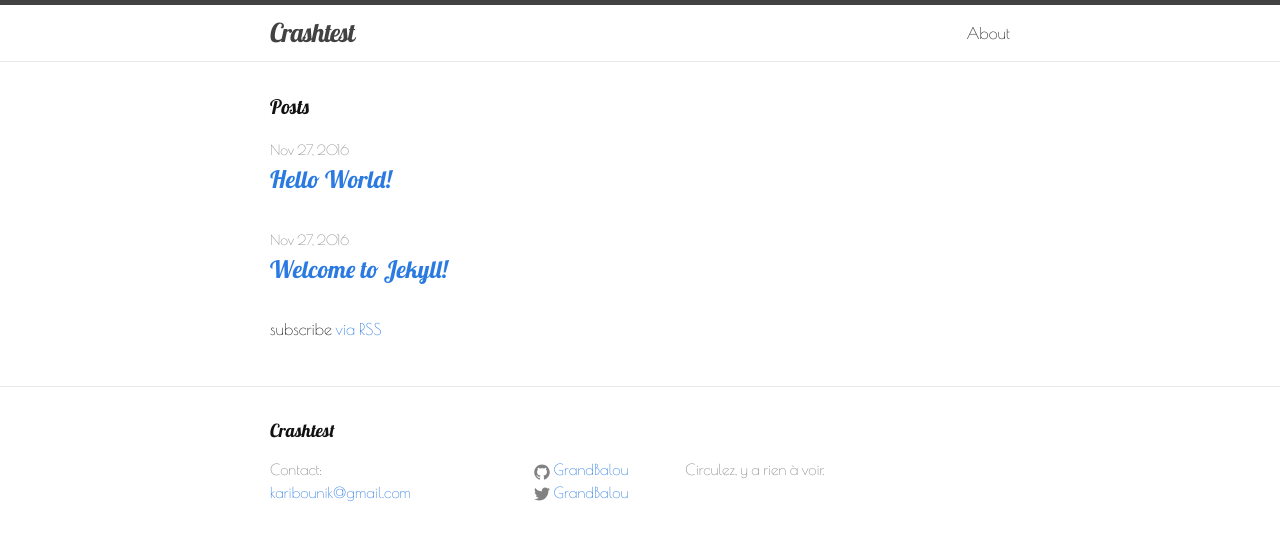
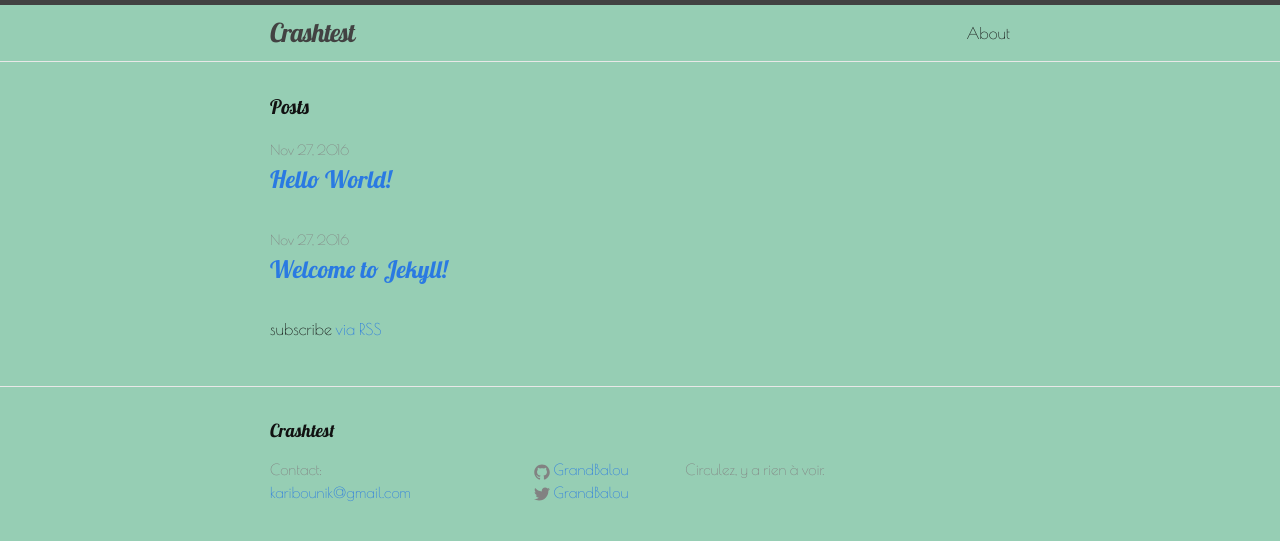
Before and after one commit to GrandBalou/grandbalou.github.io, a Jekyll site: the page built from index.html, in a window 1280 px wide. Shown: the top 541 px of the page. Built offline with Jekyll 4.4.1, drawn with Linux system fonts in a browser that asks for light colours.

Commit message:
Update main.scss

```diff
--- a/css/main.scss
+++ b/css/main.scss
@@ -16,7 +16,7 @@ $base-line-height: 1.5;
 $spacing-unit:     30px;
 
 $text-color:       #111;
-$background-color: white;
+$background-color: #96ceb4;
 $brand-color:      #2a7ae2;
 
 $grey-color:       #828282;
```
